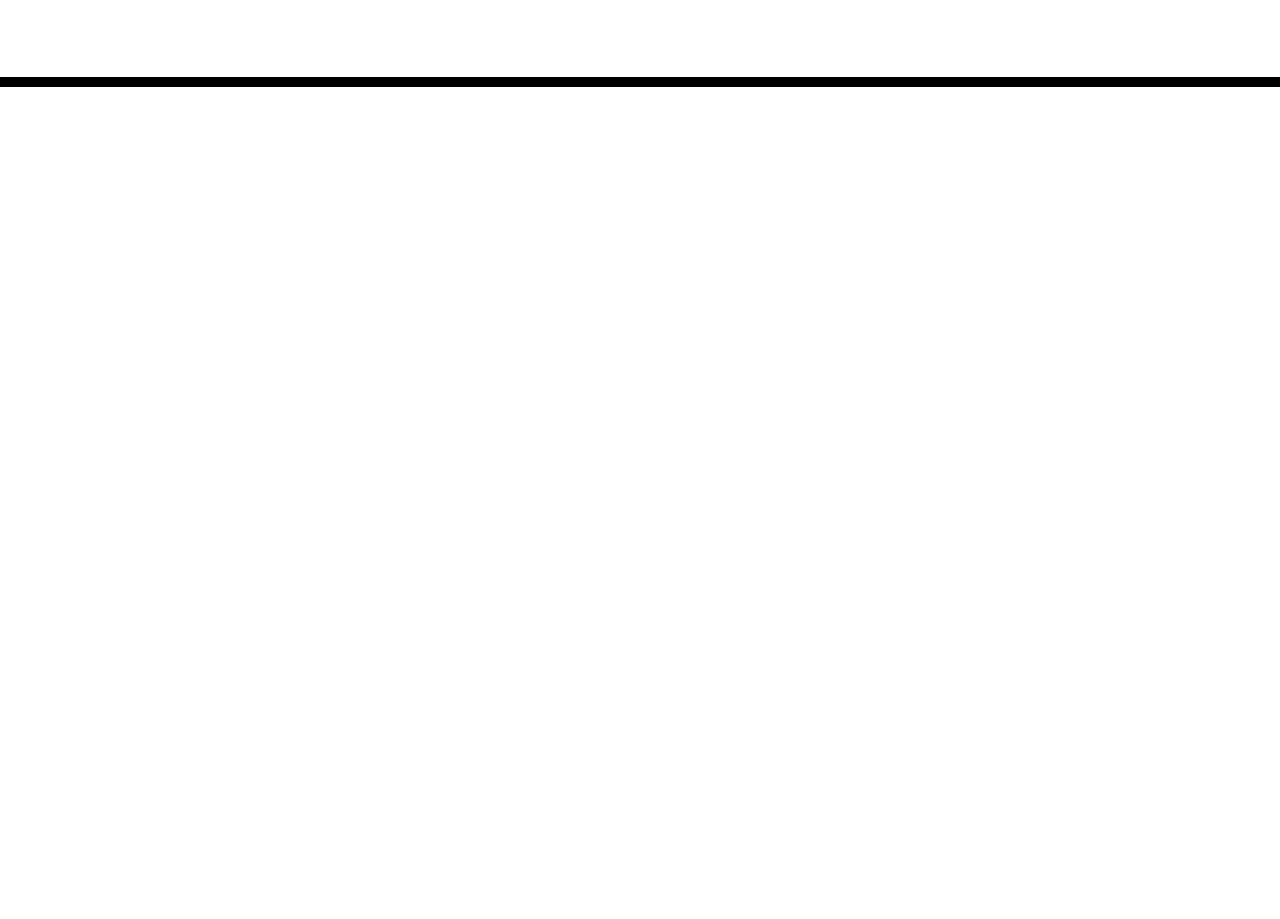
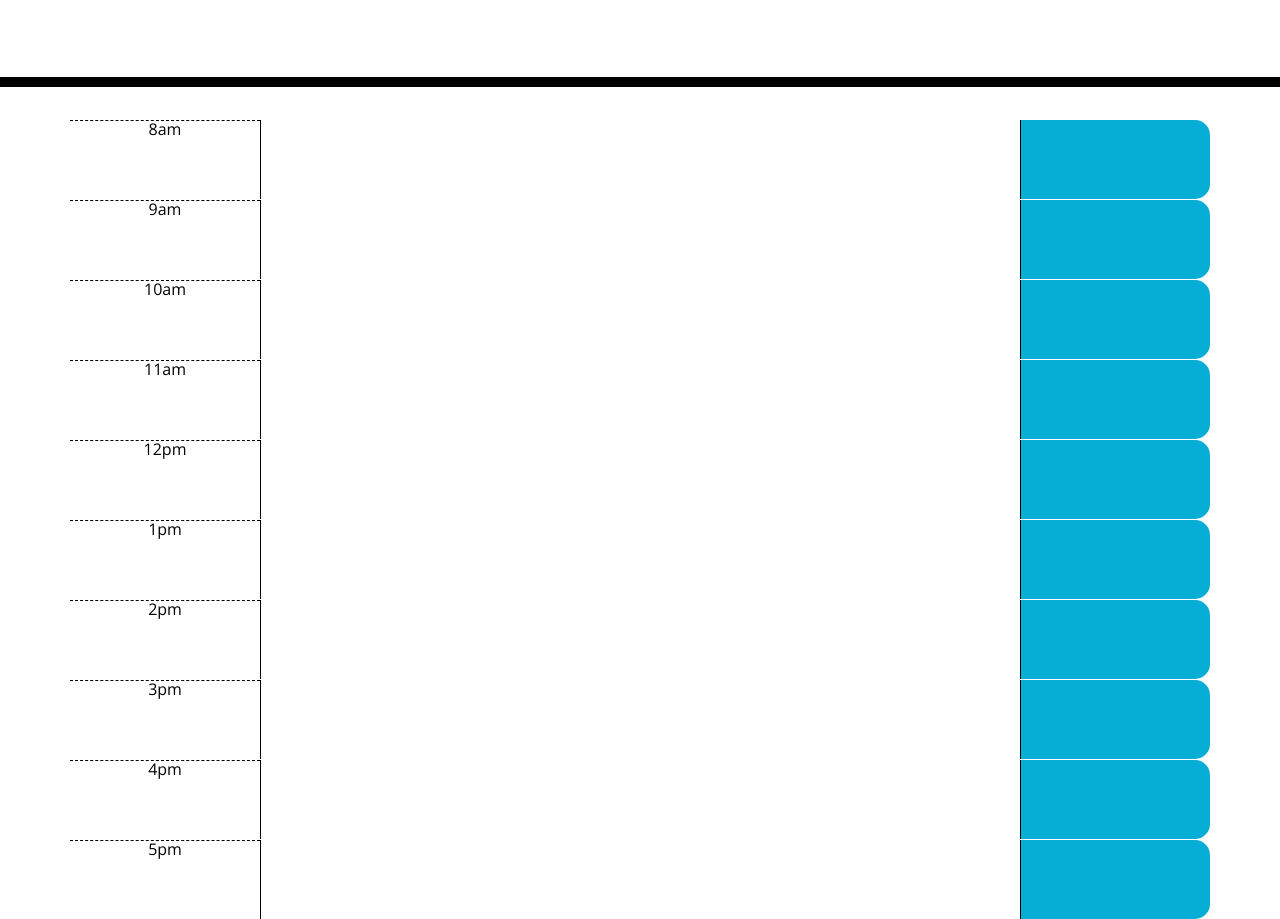
Before and after one commit to ds1242/work-day-planner, a plain HTML site: page Develop/index.html in a window 1280 px wide. Shown: the part 181-1100 px from the top of the page. Before the commit the page ends 800 px from the top, so only its background shows below. Drawn offline with nearby package versions, Linux system fonts and the light colour scheme; a web font is replaced by a local one.

Commit message:
setup grid for workday

```diff
--- a/Develop/index.html
+++ b/Develop/index.html
@@ -18,6 +18,7 @@
       href="https://fonts.googleapis.com/css?family=Open+Sans&display=swap"
       rel="stylesheet"
     />
+    <link rel="stylesheet" href="https://cdnjs.cloudflare.com/ajax/libs/open-iconic/1.1.1/font/css/open-iconic-bootstrap.min.css" />
     <link rel="stylesheet" href="style.css" />
     <title>Work Day Scheduler</title>
   </head>
@@ -28,7 +29,59 @@
       <p class="lead">A simple calendar app for scheduling your work day</p>
       <p id="currentDay" class="lead"></p>
     </header>
-    <div class="container">
+    <div class="container time-block">
+      <div class="row">
+        <div class="hour col-md-2">8am</div>
+          <textarea class="col-md-8"></textarea>
+        <div class="saveBtn col-md-2">
+          <span class="oi oi-trash"></span>
+        </div>
+      </div>
+      <div class="row ">
+        <div class="hour col-md-2">9am</div>
+        <textarea class="col-md-8"></textarea>
+        <div class="saveBtn col-md-2"></div>
+      </div>
+      <div class="row">
+        <div class="hour col-md-2">10am</div>
+        <textarea class="col-md-8"></textarea>
+        <div class="saveBtn col-md-2"></div>
+      </div>
+      <div class="row">
+        <div class="hour col-md-2">11am</div>
+        <textarea class="col-md-8"></textarea>
+        <div class="saveBtn col-md-2"></div>
+      </div>
+      <div class="row">
+        <div class="hour col-md-2">12pm</div>
+        <textarea class="col-md-8"></textarea>
+        <div class="saveBtn col-md-2"></div>
+      </div>
+      <div class="row">
+        <div class="hour col-md-2">1pm</div>
+        <textarea class="col-md-8"></textarea>
+        <div class="saveBtn col-md-2"></div>
+      </div>
+      <div class="row">
+        <div class="hour col-md-2">2pm</div>
+        <textarea class="col-md-8"></textarea>
+        <div class="saveBtn col-md-2"></div>
+      </div>
+      <div class="row">
+        <div class="hour col-md-2">3pm</div>
+        <textarea class="col-md-8"></textarea>
+        <div class="saveBtn col-md-2"></div>
+      </div>
+      <div class="row">
+        <div class="hour col-md-2">4pm</div>
+        <textarea class="col-md-8"></textarea>
+        <div class="saveBtn col-md-2"></div>
+      </div>
+      <div class="row">
+        <div class="hour col-md-2">5pm</div>
+        <textarea class="col-md-8"></textarea>
+        <div class="saveBtn col-md-2"></div>
+      </div>
       <!-- Timeblocks go here -->
     </div>
 
```
